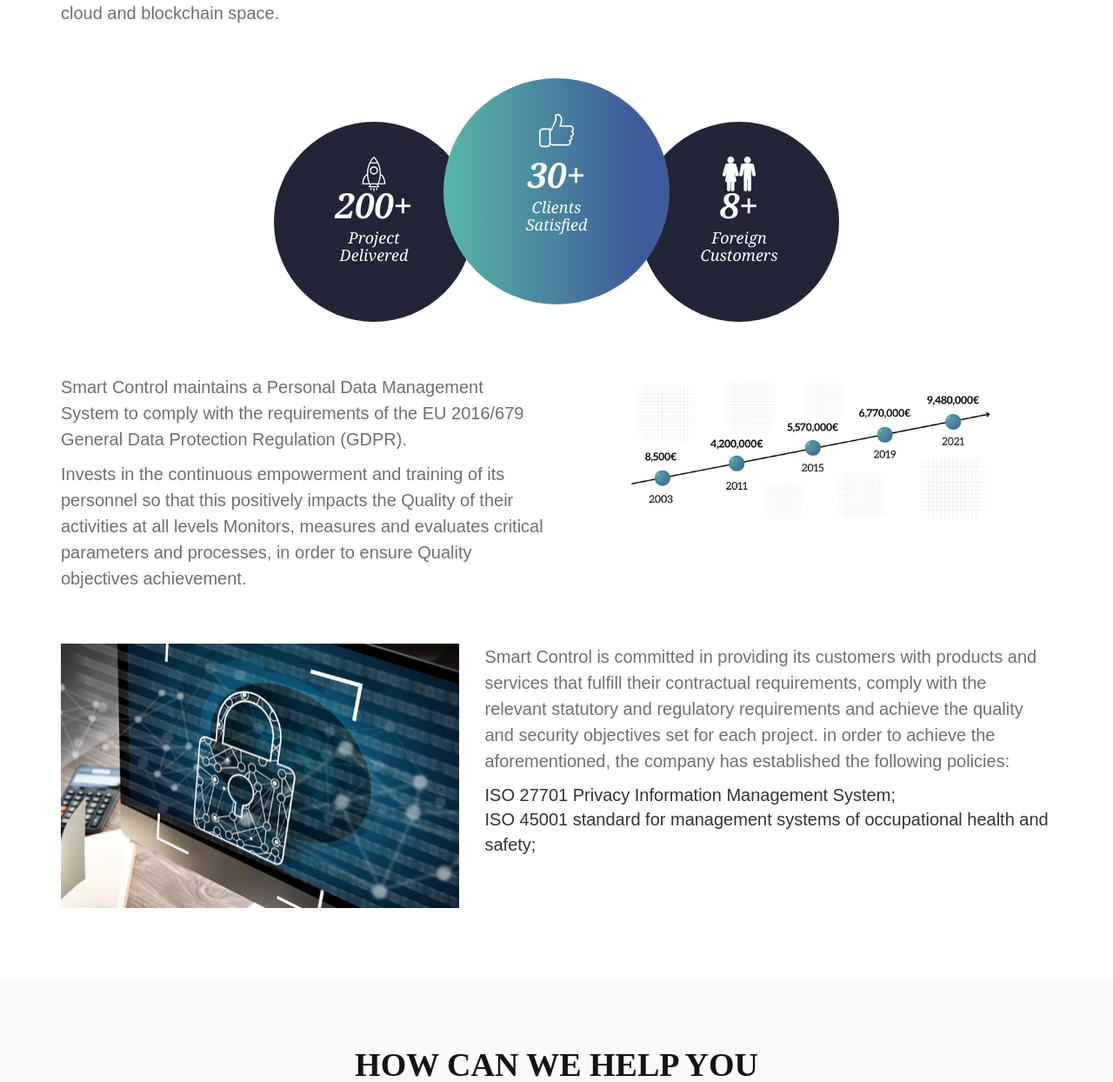
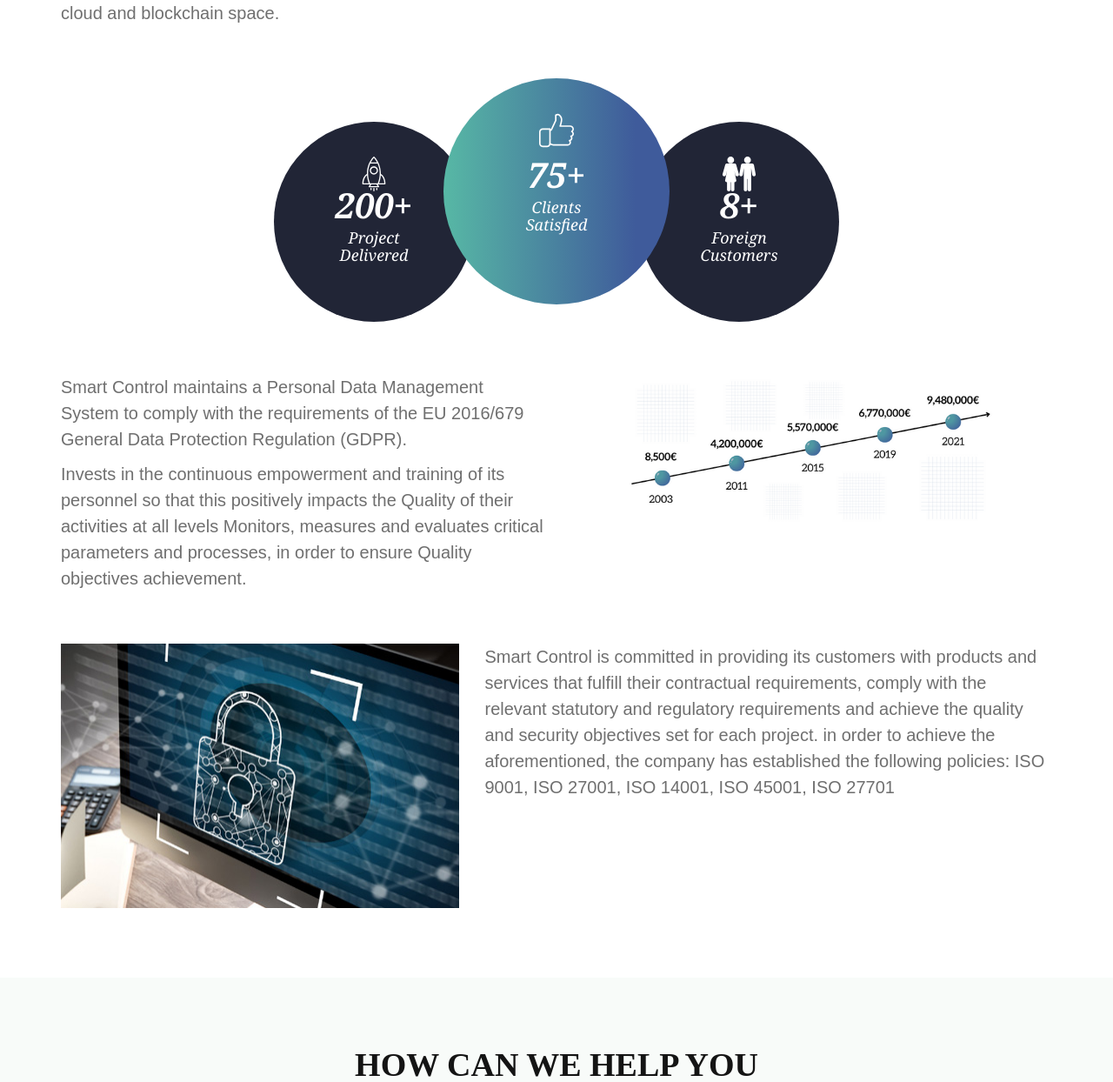
Before and after one commit to SmartControlSRL/site, a PHP site: page / in a window 1280 px wide. Shown: the part 1224-2468 px from the top of the page at 87% size. Run offline with PHP 8.4, Linux system fonts and the light colour scheme; some libraries are stand-ins or nearby versions.

Commit message:
update reademe, iso

```diff
--- a/js/zap.js
+++ b/js/zap.js
@@ -567,12 +567,12 @@
         !$this.data("isCounting") &&
         current < $this.data("count2")
       ) {
-        $this.html(++current);
+        $this.html(current + 5);
         $this.data("isCounting", true);
         setTimeout(function () {
           $this.data("isCounting", false);
           count2($this);
-        }, 12.5);
+        }, 25);
       }
     }
 
--- a/who-we-are.php
+++ b/who-we-are.php
@@ -79,11 +79,7 @@
         <div class="row margin-top-50">
           <div class="col-md-5 text-left animate fadeInLeft" data-wow-delay="0.4s"> <img class="img-responsive" src="images/privacy.jpg" alt=""> </div>
           <div class="col-md-7 animate fadeInRight" data-wow-delay="0.4s">
-            <p class="fz-20">Smart Control is committed in providing its customers with products and services that fulfill their contractual requirements, comply with the relevant statutory and regulatory requirements and achieve the quality and security objectives set for each project. in order to achieve the aforementioned, the company has established the following policies: </p>
-            <ul class="bullet fz-20">
-              <li>ISO 27701 Privacy Information Management System;</li>
-              <li>ISO 45001 standard for management systems of occupational health and safety;</li>
-            </ul>
+            <p class="fz-20">Smart Control is committed in providing its customers with products and services that fulfill their contractual requirements, comply with the relevant statutory and regulatory requirements and achieve the quality and security objectives set for each project. in order to achieve the aforementioned, the company has established the following policies: ISO 9001, ISO 27001, ISO 14001, ISO 45001, ISO 27701 </p>
           </div>
         </div>
 
```
Also changed, not shown: README.md.
